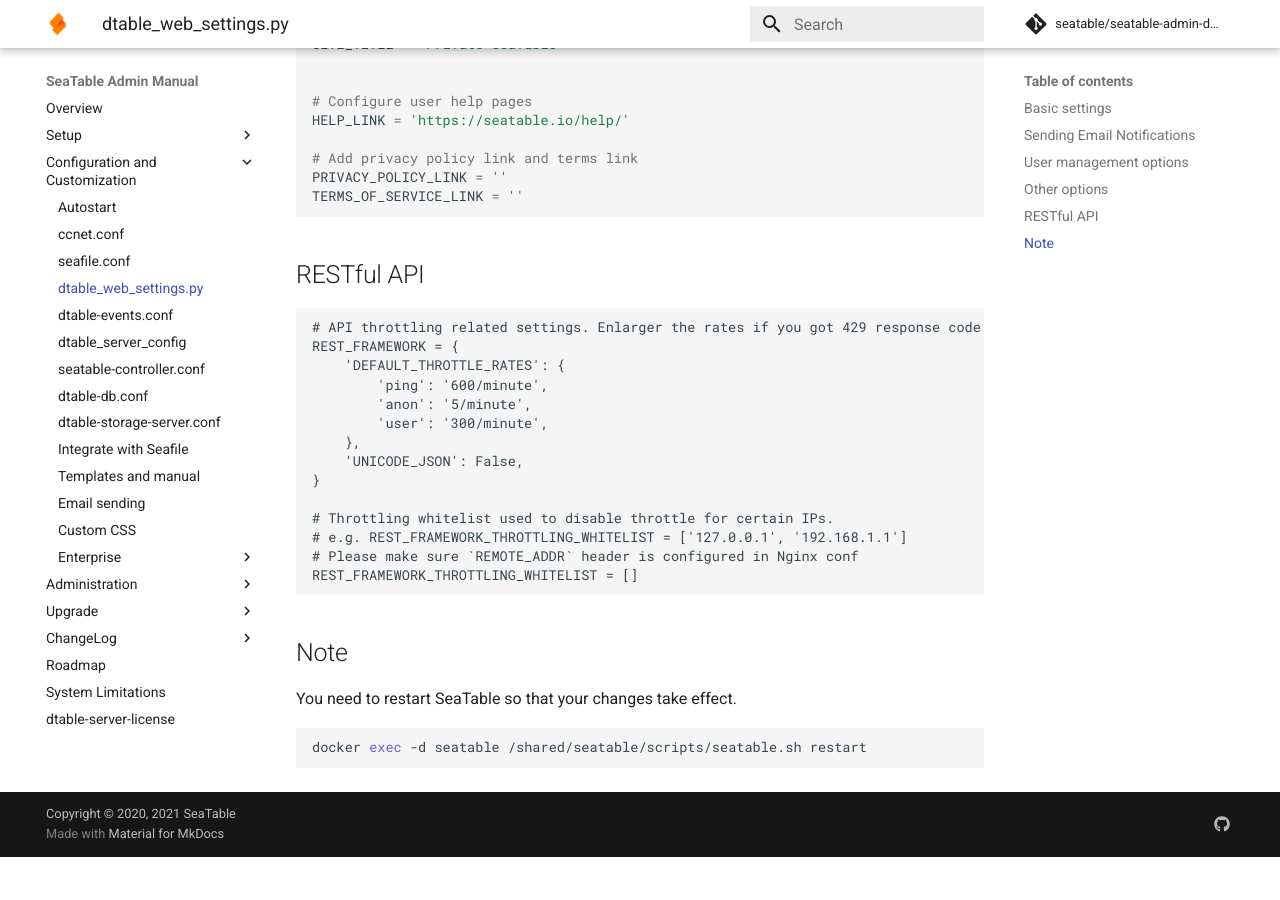
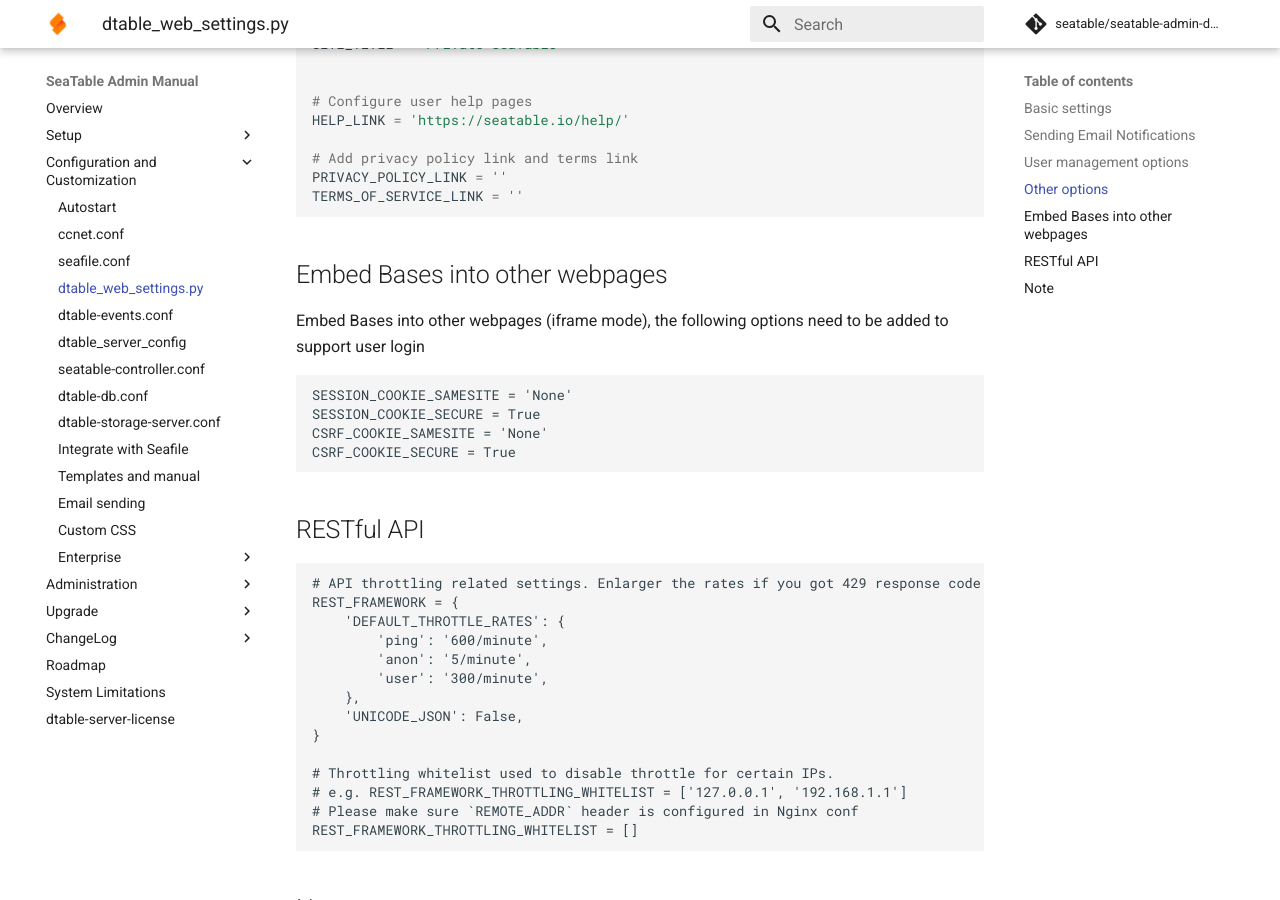
Before and after one commit to seatable/seatable-admin-docs, an MkDocs documentation site: the page built from manual/config/dtable_web_settings.md, in a window 1280 px wide and 900 px high, scrolled down 2523 px. Built offline with MkDocs 1.6.1 and Material for MkDocs 9.7.7, drawn with Linux system fonts in a browser that asks for light colours; comment, search, counter and statistics services are not loaded; before the commit the page ends 3380 px from its top, so only the background shows below that.

Commit message:
Embed Bases into other webpages settings

````diff
--- a/manual/config/dtable_web_settings.md
+++ b/manual/config/dtable_web_settings.md
@@ -129,6 +129,18 @@
 
 ```
 
+## Embed Bases into other webpages
+
+Embed Bases into other webpages (iframe mode), the following options need to be added to support user login
+
+```
+SESSION_COOKIE_SAMESITE = 'None'
+SESSION_COOKIE_SECURE = True
+CSRF_COOKIE_SAMESITE = 'None'
+CSRF_COOKIE_SECURE = True
+
+```
+
 ## RESTful API
 
 ```
````
